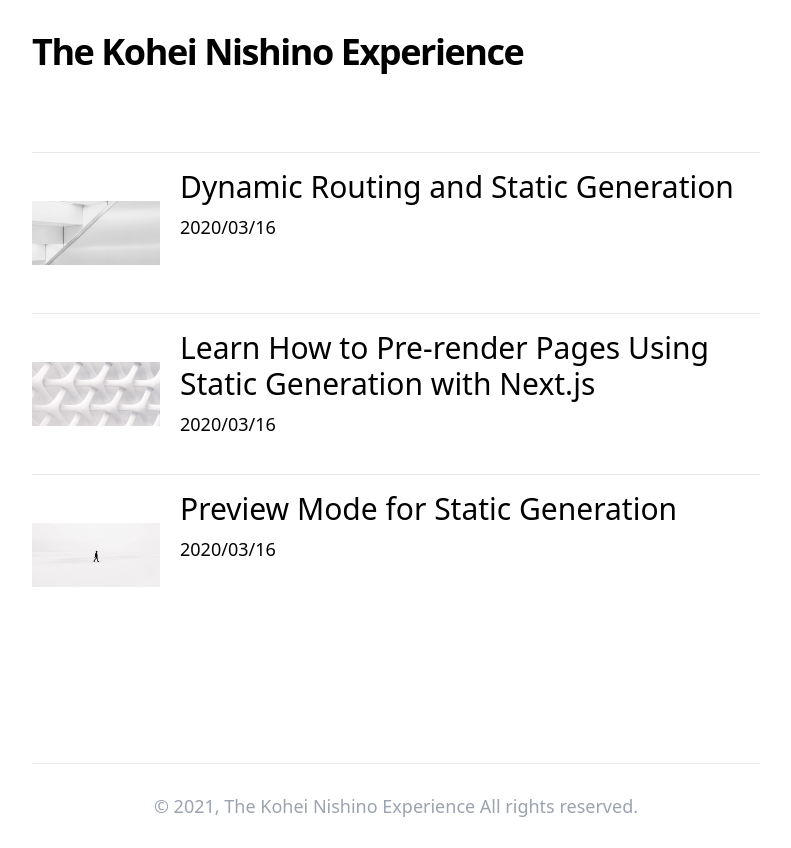
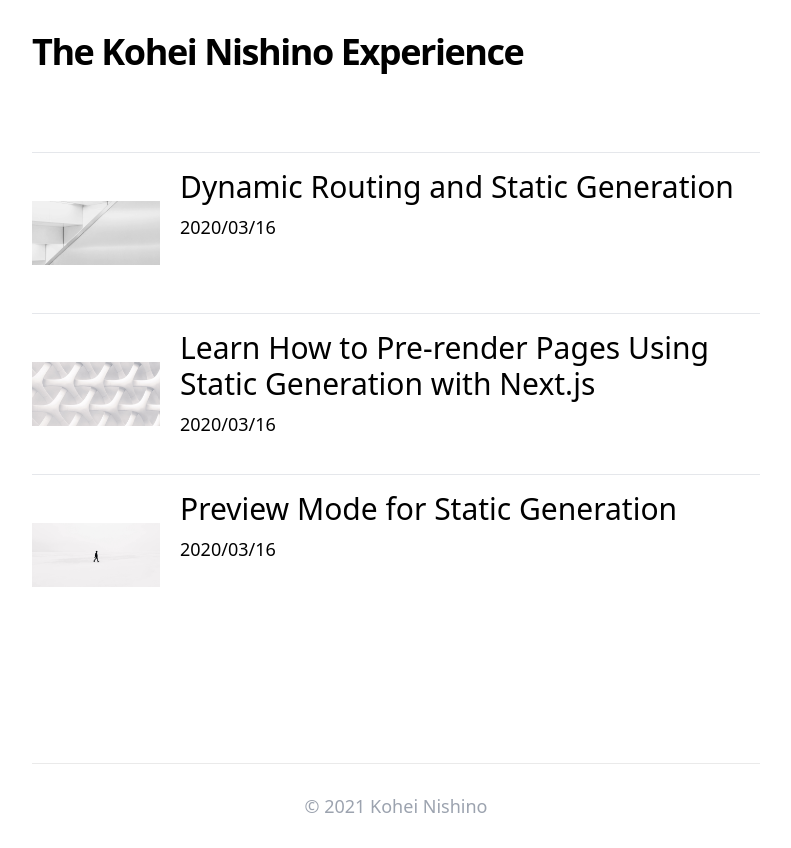
Before and after one commit to KoheiNishino/nextjs-blog, a Next.js app: page / in a window 1280 px wide. Shown: the whole page, without its empty margins (244-1035 px from the left). Built offline with nearby package versions, Linux system fonts and the light colour scheme.

Commit message:
change the footer

```diff
--- a/components/footer.tsx
+++ b/components/footer.tsx
@@ -1,11 +1,9 @@
-import { BLOG_TITLE } from '../lib/constants'
-
 const Footer = () => {
   return (
     <footer className="border-t border-accent-2 py-7 text-gray-400">
       <div className="flex flex-col items-center">
         <div className="text-sm md:text-lg">
-          © 2021, {BLOG_TITLE} All rights reserved.
+          © {new Date().getFullYear()} Kohei Nishino
         </div>
       </div>
     </footer>
```
